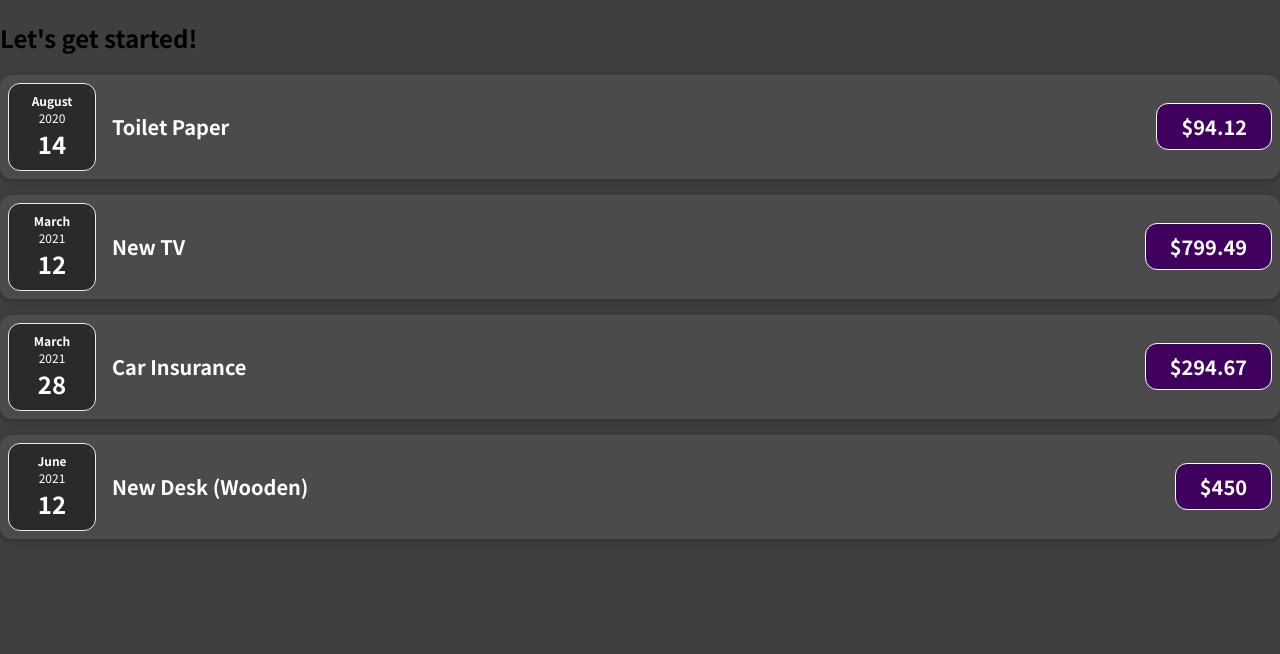
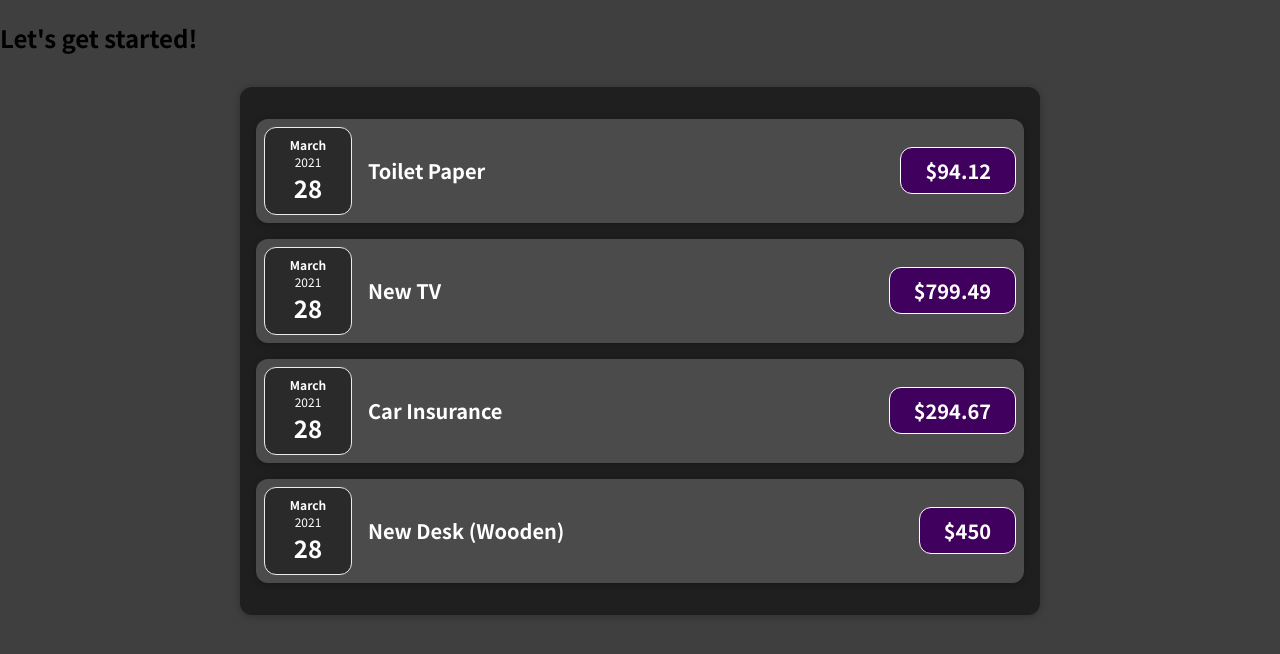
Before and after one commit to YoussefAdel15/User-Expenses-Web, a JavaScript app: page / in a window 1280 px wide. Shown: the top 654 px of the page. Built offline with nearby package versions, Linux system fonts and the light colour scheme.

Commit message:
composition

```diff
--- a/src/App.js
+++ b/src/App.js
@@ -1,14 +1,19 @@
 import ExpenseItem from "./components/ExpenseItem";
-
+import Expenses from "./components/Expenses";
 function App() {
   const expenses = [
     {
       id: "e1",
       title: "Toilet Paper",
       amount: 94.12,
-      date: new Date(2020, 7, 14),
+      date: new Date(2021, 2, 28),
     },
-    { id: "e2", title: "New TV", amount: 799.49, date: new Date(2021, 2, 12) },
+    {
+      id: "e2",
+      title: "New TV",
+      amount: 799.49,
+      date: new Date(2021, 2, 28),
+    },
     {
       id: "e3",
       title: "Car Insurance",
@@ -19,33 +24,13 @@ function App() {
       id: "e4",
       title: "New Desk (Wooden)",
       amount: 450,
-      date: new Date(2021, 5, 12),
+      date: new Date(2021, 2, 28),
     },
   ];
   return (
     <div>
       <h2>Let's get started!</h2>
-      <ExpenseItem
-        title={expenses[0].title}
-        amount={expenses[0].amount}
-        date={expenses[0].date}
-      ></ExpenseItem>
-      <ExpenseItem
-        title={expenses[1].title}
-        amount={expenses[1].amount}
-        date={expenses[1].date}
-      ></ExpenseItem>
-      <ExpenseItem
-        title={expenses[2].title}
-        amount={expenses[2].amount}
-        date={expenses[2].date}
-      ></ExpenseItem>
-      <ExpenseItem
-        title={expenses[3].title}
-        amount={expenses[3].amount}
-        date={expenses[3].date}
-      ></ExpenseItem>
-
+      <Expenses items={expenses} />
     </div>
   );
 }
--- /dev/null
+++ b/src/components/Card.css
@@ -0,0 +1,4 @@
+.card {
+    border-radius: 12px;
+    box-shadow: 0 1px 8px rgba(0, 0, 0, 0.25);
+}
--- /dev/null
+++ b/src/components/Card.js
@@ -0,0 +1,8 @@
+import "./Card.css";
+
+function Card(props) {
+  const classes = "card " + props.className;
+  return <div className={classes}>{props.children}</div>;
+}
+
+export default Card;
--- a/src/components/ExpenseItem.css
+++ b/src/components/ExpenseItem.css
@@ -2,10 +2,8 @@
   display: flex;
   justify-content: space-between;
   align-items: center;
-  box-shadow: 0 2px 8px rgba(0, 0, 0, 0.25);
   padding: 0.5rem;
   margin: 1rem 0;
-  border-radius: 12px;
   background-color: #4b4b4b;
 }
 
--- a/src/components/ExpenseItem.js
+++ b/src/components/ExpenseItem.js
@@ -1,16 +1,17 @@
 import "./ExpenseItem.css";
 import ExpenseDate from "./ExpenseDate";
+import Card from "./Card";
 
 function ExpenseItem(props) {
 
   return (
-    <div className="expense-item">
+    <Card className="expense-item">
         <ExpenseDate date={props.date} />
       <div className="expense-item__description">
         <h2>{props.title}</h2>
         <div className="expense-item__price">${props.amount}</div>
       </div>
-    </div>
+    </Card>
   );
 }
 
--- /dev/null
+++ b/src/components/Expenses.css
@@ -0,0 +1,7 @@
+.expenses {
+    padding: 1rem;
+    background-color: rgb(31, 31, 31);
+    margin: 2rem auto;
+    width: 50rem;
+    max-width: 95%;
+  }
--- /dev/null
+++ b/src/components/Expenses.js
@@ -0,0 +1,32 @@
+import ExpenseItem from "./ExpenseItem";
+import "./Expenses.css";
+import Card from "./Card";
+
+function Expenses(props) {
+  return (
+    <Card className="expenses">
+      <ExpenseItem
+        title={props.items[0].title}
+        amount={props.items[0].amount}
+        date={props.items[0].date}
+      />
+      <ExpenseItem
+        title={props.items[1].title}
+        amount={props.items[1].amount}
+        date={props.items[1].date}
+      />
+      <ExpenseItem
+        title={props.items[2].title}
+        amount={props.items[2].amount}
+        date={props.items[2].date}
+      />
+      <ExpenseItem
+        title={props.items[3].title}
+        amount={props.items[3].amount}
+        date={props.items[3].date}
+      />
+    </Card>
+  );
+}
+
+export default Expenses;
```
Also changed, not shown: src/components/ExpenseDate.js (line endings or trailing spaces).
